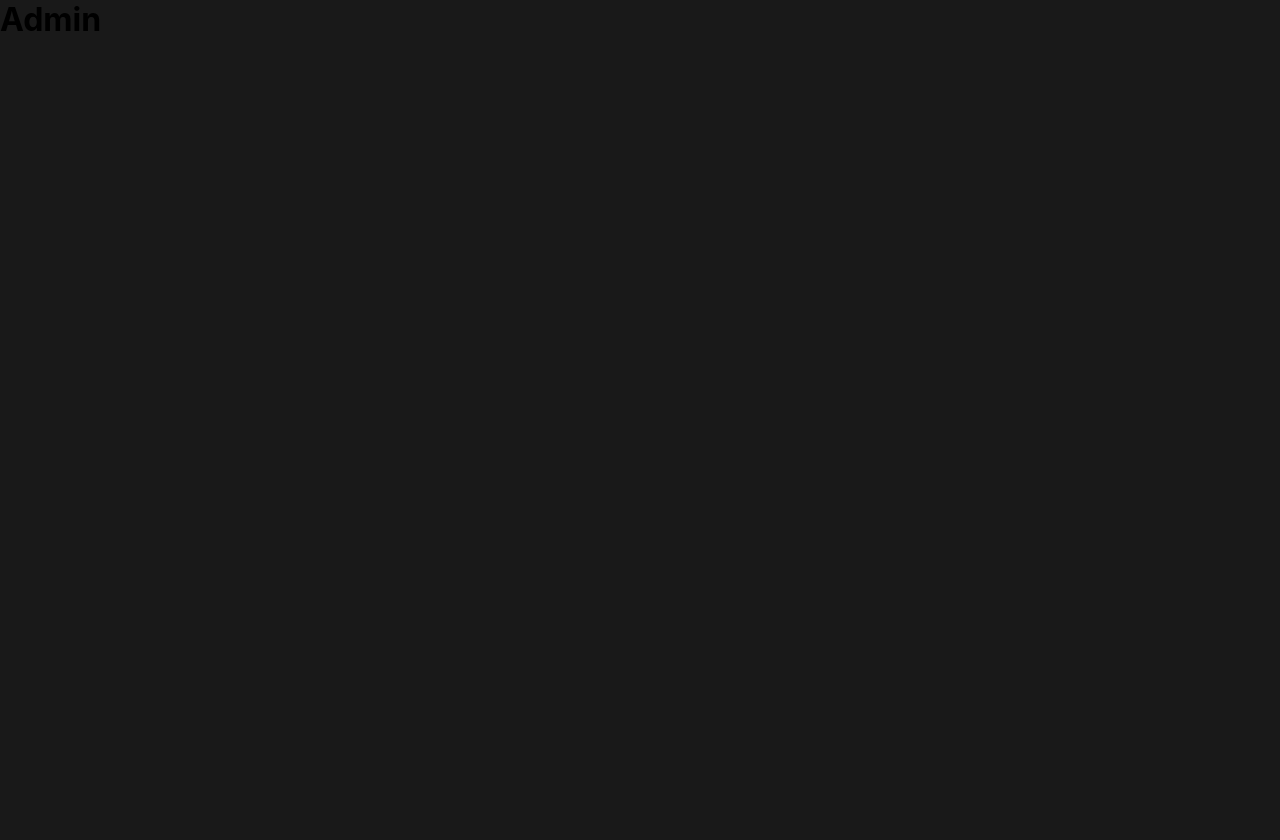
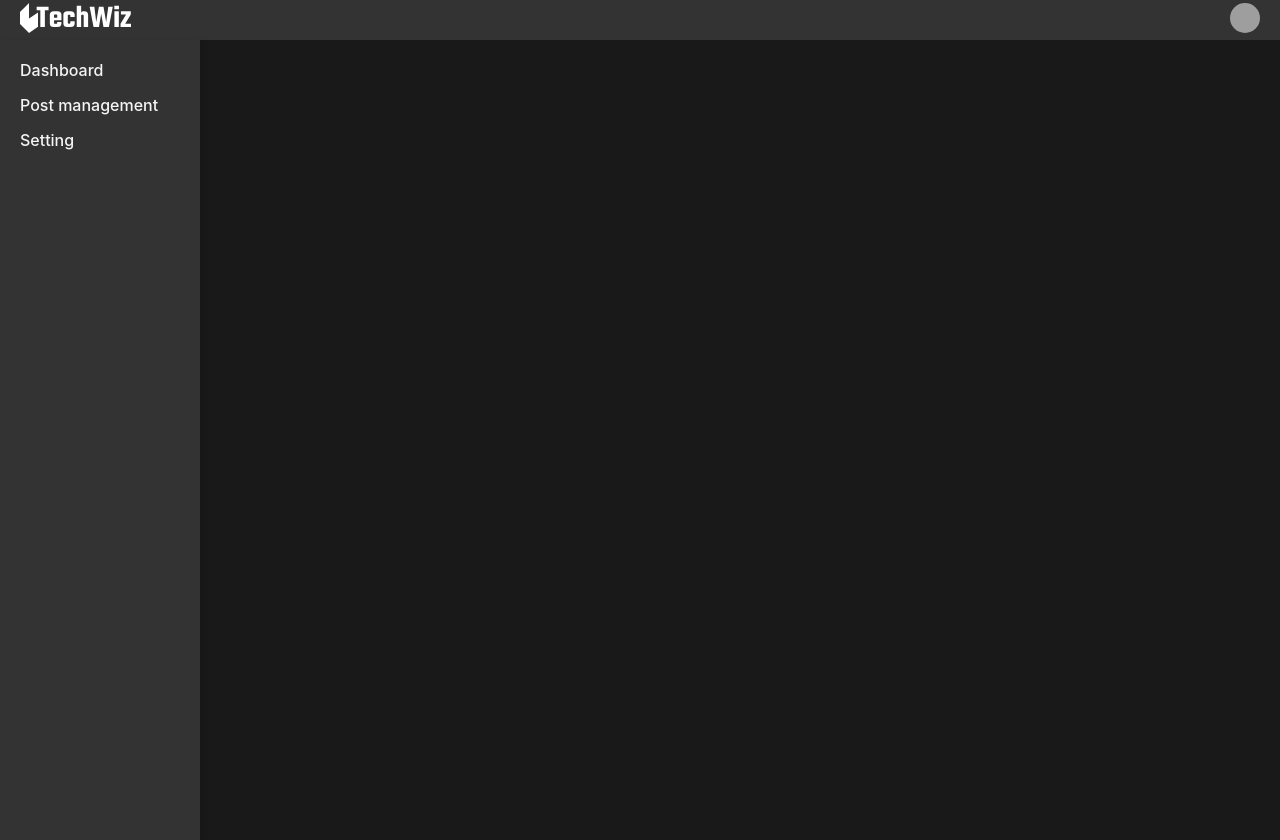
Before and after one commit to Conductor15/LastCommit, a React (Vite) app in the folder fontend/: page /admin in a window 1280 px wide. Before the commit the page ends 800 px from the top, so only its background shows below. Built offline with nearby package versions, Linux system fonts and the light colour scheme; grey boxes are pictures that could not be loaded.

Commit message:
admin demo

```diff
--- a/fontend/index.html
+++ b/fontend/index.html
@@ -5,7 +5,7 @@
     <meta name="viewport" content="width=device-width, initial-scale=1.0" />
     <link rel="stylesheet" href="/src/shared/assets/icon/themify-icons.css" />
     <link rel="favicon" href="src/shared/assets/favicon.ico" />
-    <title>WizPapers</title>
+    <title>TechWiz</title>
   </head>
   <body>
     <div id="root"></div>
--- a/fontend/src/admin/Admin.jsx
+++ b/fontend/src/admin/Admin.jsx
@@ -1,8 +1,11 @@
+import Header from "./components/header/header";
+import SideBar from "./components/SideBar/sidebar";
 
 function Admin() {
   return (
     <div>
-      <h1>Admin</h1>
+      <Header/>
+      <SideBar/>
     </div>
   );
 }
--- /dev/null
+++ b/fontend/src/admin/components/Header/header.jsx
@@ -0,0 +1,19 @@
+import "./style.scss";
+import whiteLogo from "../../../shared/assets/logo/whiteLogo.svg"
+
+
+function Header() {
+    return (
+      <>
+        <div className="header">
+          <a href="/">
+            <img className="header__logo" src={whiteLogo}/>
+          </a>
+          <a href="/">
+            <img className="header__info" src="https://kenh14cdn.com/2019/9/12/photo-4-15682544730301888465967.jpg"/>
+          </a>
+        </div>
+      </>
+    );
+  }
+export default Header;
--- /dev/null
+++ b/fontend/src/admin/components/Header/style.scss
@@ -0,0 +1,18 @@
+.header{
+    display: flex;
+    justify-content: space-between;
+    align-items: center;
+    padding: 5px 20px;
+    background-color: #333;
+    height: 40px;
+    &__logo{
+        height: 30px;
+        width: auto;
+    }
+    &__info{
+        height: 30px;
+        width: 30px;
+        border-radius: 50%;
+        object-fit: cover;
+    }
+}
--- /dev/null
+++ b/fontend/src/admin/components/SideBar/sidebar.jsx
@@ -0,0 +1,23 @@
+import "./style.scss";
+
+function SideBar() {
+    return (
+        <>
+            <div className="sidebar">
+                <ul className="sidebar__list">
+                    <li className="sidebar__item">
+                        <a href="#link1" className="sidebar__link">Dashboard</a>
+                    </li>
+                    <li className="sidebar__item">
+                        <a href="admin/posts" className="sidebar__link">Post management</a>
+                    </li>
+                    <li className="sidebar__item">
+                        <a href="#link3" className="sidebar__link">Setting</a>
+                    </li>
+                </ul>
+            </div>
+        </>
+    );
+}
+
+export default SideBar;
--- /dev/null
+++ b/fontend/src/admin/components/SideBar/style.scss
@@ -0,0 +1,30 @@
+.sidebar {
+    width: 200px;
+    background-color: #333;
+    height: 100vh;
+    padding: 20px;
+    box-shadow: 2px 0 5px rgba(0, 0, 0, 0.1);
+
+
+    &__list {
+        list-style: none;
+        padding: 0;
+        margin: 0;
+    }
+
+    &__item {
+        margin-bottom: 15px;
+    }
+
+    &__link {
+        text-decoration: none;
+        color: whitesmoke;
+        font-size: 16px;
+        font-weight: 500;
+        transition: color 0.3s ease;
+
+        &:hover {
+        color: #007bff; /* Đổi màu khi hover */
+        }
+    }
+}
--- a/package.json
+++ b/package.json
@@ -9,5 +9,8 @@
     },
     "devDependencies": {
         "concurrently": "^7.6.0"
+    },
+    "dependencies": {
+        "sass": "^1.83.4"
     }
 }
```
Also changed, not shown: 1 other file (tests, documents, lock files or other folders).
